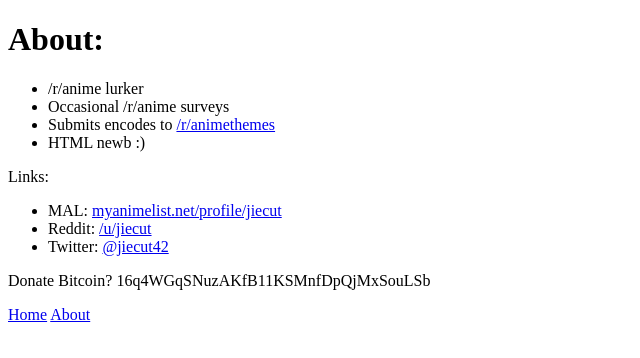
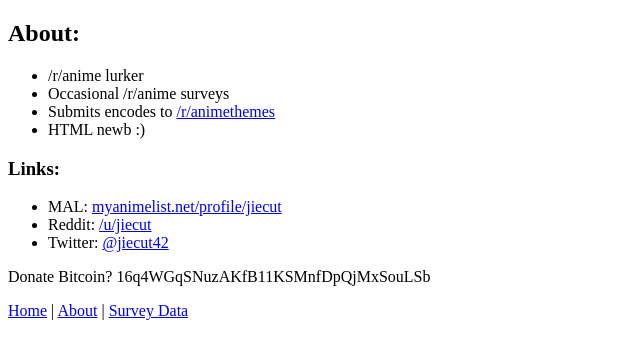
Before and after one commit to jiecut42/jiecut42.github.io, a plain HTML site: page about.html in a window 1280 px wide. Shown: the whole page, without its empty margins (0-640 px from the left). Drawn offline with Linux system fonts and the light colour scheme.

Commit message:
survey.html
Added survey.html which is a list of seasonal surveys I compiled for
/r/anime

```diff
--- a/about.html
+++ b/about.html
@@ -6,7 +6,7 @@
 </head>
 
 <body>
-  <h1>About:</h1>
+  <h2>About:</h2>
 
   <ul>
     <li>/r/anime lurker</li>
@@ -15,7 +15,7 @@
 	<li>HTML newb :)</li>
   </ul>
 
-  <p>Links:</p>
+  <h3>Links:</h3>
 
   <ul>
     <li>MAL: <a href="https://myanimelist.net/profile/jiecut" target="_blank">myanimelist.net/profile/jiecut</a></li>
@@ -25,8 +25,12 @@
 
   <p>Donate Bitcoin? 16q4WGqSNuzAKfB11KSMnfDpQjMxSouLSb</p>
 
-  <a href="/">Home</a>
-  <a href="about.html">About</a>
+  <nav>
+    <a href="/">Home</a> |
+	<a href="about.html">About</a> |
+	<a href="survey.html">Survey Data</a>
+  </nav>
+
 </body>
 
 </html>
```
Also changed, not shown: index.html (+4 -3 lines), survey.html (added, +31 -0 lines).
